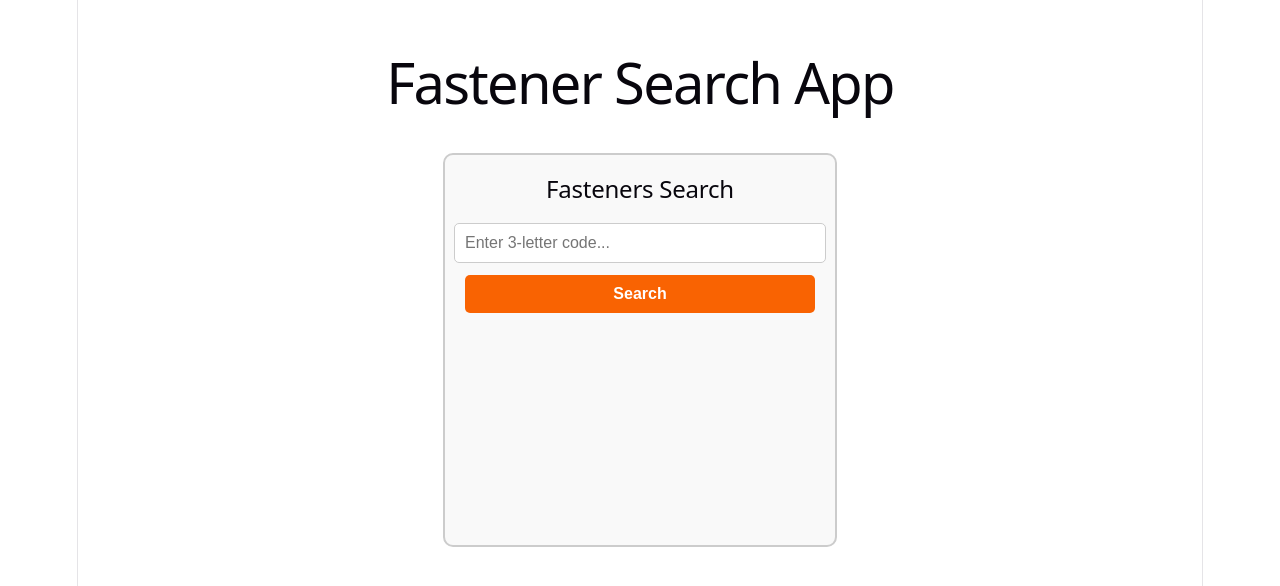
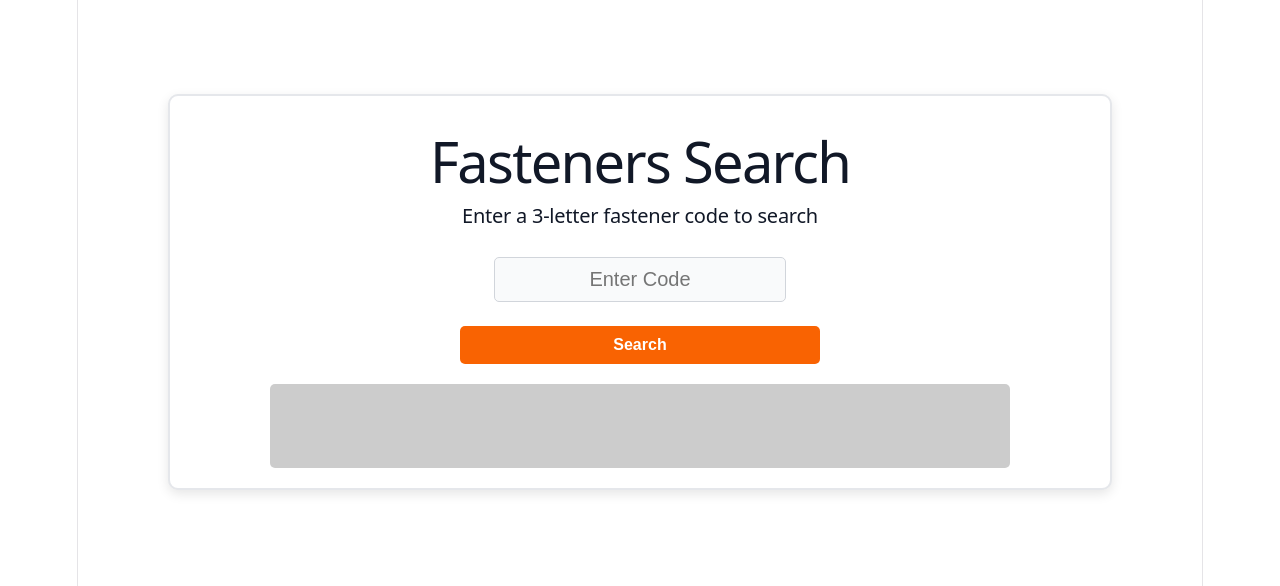
Before and after one commit to Kyle-McKean/Fastener-Search-Application, a React (Vite) app in the folder frontend/: page / in a window 1280 px wide. Shown: the part 108-694 px from the top of the page. Built offline with nearby package versions, Linux system fonts and the light colour scheme.

Commit message:
Additional changes to front end UI, added functionality to search features

```diff
--- a/frontend/src/App.tsx
+++ b/frontend/src/App.tsx
@@ -6,124 +6,12 @@ import './App.css'
 import FastenerSearch from './components/FastenerSearch'
 
 function App() {
-  const [count, setCount] = useState(0)
 
   return (
     <>
       <section id="center">
-        <h1>Fastener Search App</h1>
         <FastenerSearch />
       </section>
-
-
-
-
-      {/* <section id="center">
-        <div className="hero">
-          <img src={heroImg} className="base" width="170" height="179" alt="" />
-          <img src={reactLogo} className="framework" alt="React logo" />
-          <img src={viteLogo} className="vite" alt="Vite logo" />
-        </div>
-        <div>
-          <h1>Get started</h1>
-          <p>
-            Edit <code>src/App.tsx</code> and save to test <code>HMR</code>
-          </p>
-        </div>
-        <button
-          type="button"
-          className="counter"
-          onClick={() => setCount((count) => count + 1)}
-        >
-          Count is {count}
-        </button>
-      </section>
-
-      <div className="ticks"></div>
-
-      <section id="next-steps">
-        <div id="docs">
-          <svg className="icon" role="presentation" aria-hidden="true">
-            <use href="/icons.svg#documentation-icon"></use>
-          </svg>
-          <h2>Documentation</h2>
-          <p>Your questions, answered</p>
-          <ul>
-            <li>
-              <a href="https://vite.dev/" target="_blank">
-                <img className="logo" src={viteLogo} alt="" />
-                Explore Vite
-              </a>
-            </li>
-            <li>
-              <a href="https://react.dev/" target="_blank">
-                <img className="button-icon" src={reactLogo} alt="" />
-                Learn more
-              </a>
-            </li>
-          </ul>
-        </div>
-        <div id="social">
-          <svg className="icon" role="presentation" aria-hidden="true">
-            <use href="/icons.svg#social-icon"></use>
-          </svg>
-          <h2>Connect with us</h2>
-          <p>Join the Vite community</p>
-          <ul>
-            <li>
-              <a href="https://github.com/vitejs/vite" target="_blank">
-                <svg
-                  className="button-icon"
-                  role="presentation"
-                  aria-hidden="true"
-                >
-                  <use href="/icons.svg#github-icon"></use>
-                </svg>
-                GitHub
-              </a>
-            </li>
-            <li>
-              <a href="https://chat.vite.dev/" target="_blank">
-                <svg
-                  className="button-icon"
-                  role="presentation"
-                  aria-hidden="true"
-                >
-                  <use href="/icons.svg#discord-icon"></use>
-                </svg>
-                Discord
-              </a>
-            </li>
-            <li>
-              <a href="https://x.com/vite_js" target="_blank">
-                <svg
-                  className="button-icon"
-                  role="presentation"
-                  aria-hidden="true"
-                >
-                  <use href="/icons.svg#x-icon"></use>
-                </svg>
-                X.com
-              </a>
-            </li>
-            <li>
-              <a href="https://bsky.app/profile/vite.dev" target="_blank">
-                <svg
-                  className="button-icon"
-                  role="presentation"
-                  aria-hidden="true"
-                >
-                  <use href="/icons.svg#bluesky-icon"></use>
-                </svg>
-                Bluesky
-              </a>
-            </li>
-          </ul>
-        </div>
-      </section>
-
-      <div className="ticks"></div>
-      <section id="spacer"></section> */}
     </>
   )
 }
--- a/frontend/src/components/FastenerSearch.tsx
+++ b/frontend/src/components/FastenerSearch.tsx
@@ -1,67 +1,117 @@
 import React, { useState } from "react";
+import "../css/FastenerSearch.css";
 
+// Defines the structure of the fastener search data returned
 type FastenerResult = {
   code: string;
-  description: string;
-  location?: string;
+  material: string;
+  size: string;
+  length: string;
+  name: string;
 };
 
+const capitalizeWords = (value: string): string => {
+  if (!value) return "";
+
+  return value
+    .split(" ")
+    .map(word => word.charAt(0).toUpperCase() + word.slice(1))
+    .join(" ");
+};
+
+const sizeFormat = (value: string): string => {
+  if (!value) return "";
+  return `${value}"`;
+}
+
+const lengthFormat = (value: string): string => {
+  if (!value) return "";
+  return `x ${value}"`;
+}
+
+// React component to handle the search functionality for fasteners
 const FastenerSearch: React.FC = () => {
+
+  // search value for the fastener input
   const [searchValue, setSearchValue] = useState<string>("");
+
+  // result of the search, initially null
   const [result, setResult] = useState<FastenerResult | null>(null);
+
+  // error message to display if the search fails
   const [error, setError] = useState<string>("");
 
+  // function to handle the faster search feature
   const handleSearch = async () => {
+    // Resets error and result before performing a new search
     setError("");
     setResult(null);
 
-    if (!searchValue.trim()) {
-      setError("Please enter a fastener code.");
+    // Checks if the search value is valid (not null, empty, and 3 characters long)
+    if (!searchValue.trim() || searchValue.length !== 3 || !/^[A-Z]+$/.test(searchValue)) {
+      setError("Invalid code. Please enter a 3-letter fastener code.");
       return;
     }
 
+    // Attempts to fetch the fastener data from the backend API
+    // try: fetches the data and updates the result state if successful
+    // catch: sets an error message if the fetch fails (e.g., fastener not found)
     try {
+
+      // response from the backend
       const response = await fetch(
         `http://127.0.0.1:5000/fastener/${searchValue}`
       );
 
+      // checks if the response does not contain an error
       if (!response.ok) {
         throw new Error("Fastener not found.");
       }
 
+      // parses the response data as JSON
       const data: FastenerResult = await response.json();
       setResult(data);
+
     } catch (err) {
       setError("Could not find that fastener.");
     }
   };
 
   return (
-    <div style={styles.container}>
-      <h2 style={styles.title}>Fasteners Search</h2>
+    <div className = "container">
+      <h1 className = "title">Fasteners Search</h1>
+      <h2 className = "title">Enter a 3-letter fastener code to search</h2>
 
+
+
+
+
+  <form
+      onSubmit={(e) => {
+        e.preventDefault(); // prevents page refresh
+        handleSearch();
+  }}>
   <input
     type="text"
-        placeholder="Enter 3-letter code..."
+    placeholder="Enter Code"
     value={searchValue}
     onChange={(e) => setSearchValue(e.target.value.toUpperCase())}
-        style={styles.input}
+    maxLength={3}
+    className="input"
   />
 
-      <button onClick={handleSearch} style={styles.button}>
+    <button type="submit" className="button">
       Search
     </button>
+  </form>
 
-      <div style={styles.resultBox}>
-        {error && <p style={styles.error}>{error}</p>}
+      <div className = "resultBox">
+        {error && <p className = "error">{error}</p>}
 
         {result && (
           <>
             <p><strong>Code:</strong> {result.code}</p>
-            <p><strong>Description:</strong> {result.description}</p>
-            {result.location && (
-              <p><strong>Location:</strong> {result.location}</p>
-            )}
+            <p>{capitalizeWords(result.material)} {sizeFormat(result.size)} {lengthFormat(result.length)} {capitalizeWords(result.name)} </p>
           </>
         )}
       </div>
@@ -70,47 +120,3 @@ const FastenerSearch: React.FC = () => {
 };
 
 export default FastenerSearch;
-
-const styles: { [key: string]: React.CSSProperties } = {
-  container: {
-    width: "350px",
-    minHeight: "350px",
-    border: "2px solid #ccc",
-    borderRadius: "10px",
-    padding: "20px",
-    display: "flex",
-    flexDirection: "column",
-    alignItems: "center",
-    backgroundColor: "#f9f9f9",
-  },
-  title: {
-    marginBottom: "20px",
-  },
-  input: {
-    width: "100%",
-    padding: "10px",
-    fontSize: "16px",
-    borderRadius: "5px",
-    border: "1px solid #ccc",
-    marginBottom: "12px",
-  },
-  button: {
-    width: "100%",
-    padding: "10px",
-    fontSize: "16px",
-    borderRadius: "5px",
-    border: "none",
-    cursor: "pointer",
-    backgroundColor: "#f96302",
-    color: "white",
-    fontWeight: "bold",
-  },
-  resultBox: {
-    marginTop: "20px",
-    width: "100%",
-    textAlign: "left",
-  },
-  error: {
-    color: "red",
-  },
-};
--- /dev/null
+++ b/frontend/src/css/FastenerSearch.css
@@ -0,0 +1,71 @@
+.container {
+  width: 80%;
+  min-height: 350px;
+  border: 2px solid #E5E7EB;
+  border-radius: 10px;
+  padding: 20px;
+  display: flex;
+  flex-direction: column;
+  align-items: center;
+  background-color: #FFFFFF;
+  box-shadow: rgba(0, 0, 0, 0.1) 0px 4px 12px;
+}
+
+.title {
+  margin-bottom: 30px;
+}
+
+.h1 {
+  color: #111827;
+}
+
+.h2 {
+  color: #111827;
+}
+
+.input {
+  width: 30%;
+  padding: 10px;
+  font-size: 20px;
+  border-radius: 5px;
+  border: 1px solid #D1D5DB;
+  margin-bottom: 24px;
+  text-align: center;
+  background: #F9FAFB;
+  color: #111827;
+
+}
+
+.button {
+  width: 40%;
+  padding: 10px;
+  font-size: 16px;
+  border-radius: 5px;
+  border: none;
+  cursor: pointer;
+  background-color: #f96302;
+  color: white;
+  font-weight: bold;
+}
+
+.resultBox {
+  margin-top: 20px;
+  width: 80%;
+  min-height: 64px;
+  text-align: center;
+  padding: 10px;
+  background-color: #ccc;
+  border-radius: 5px;
+
+}
+
+.error {
+  color: red;
+}
+
+form {
+  display: flex;
+  flex-direction: column;
+  width: 100%;
+    align-items: center;
+}
--- a/frontend/src/index.css
+++ b/frontend/src/index.css
@@ -1,6 +1,6 @@
 :root {
-  --text: #6a6175;
-  --text-h: #08060d;
+  --text: #756d80;
+  --text-h: #111827;
   --bg: #fff;
   --border: #e5e4e7;
   --code-bg: #f4f3ec;
@@ -32,9 +32,9 @@
 
 @media (prefers-color-scheme: dark) {
   :root {
-    --text: #9ca3af;
-    --text-h: #f3f4f6;
-    --bg: #16171d;
+    --text: #111827;
+    --text-h: #111827;
+    --bg: #1F2933;
     --border: #2e303a;
     --code-bg: #1f2028;
     --accent: #c084fc;
@@ -80,15 +80,17 @@ h1 {
   @media (max-width: 1024px) {
     font-size: 36px;
     margin: 20px 0;
+    color: #111827;
   }
 }
 h2 {
-  font-size: 24px;
+  font-size: 20px;
   line-height: 118%;
   letter-spacing: -0.24px;
   margin: 0 0 8px;
   @media (max-width: 1024px) {
-    font-size: 20px;
+    font-size: 18px;
+    color: #111827;
   }
 }
 p {
```
Lines whose indentation alone changed are shown as unchanged.
